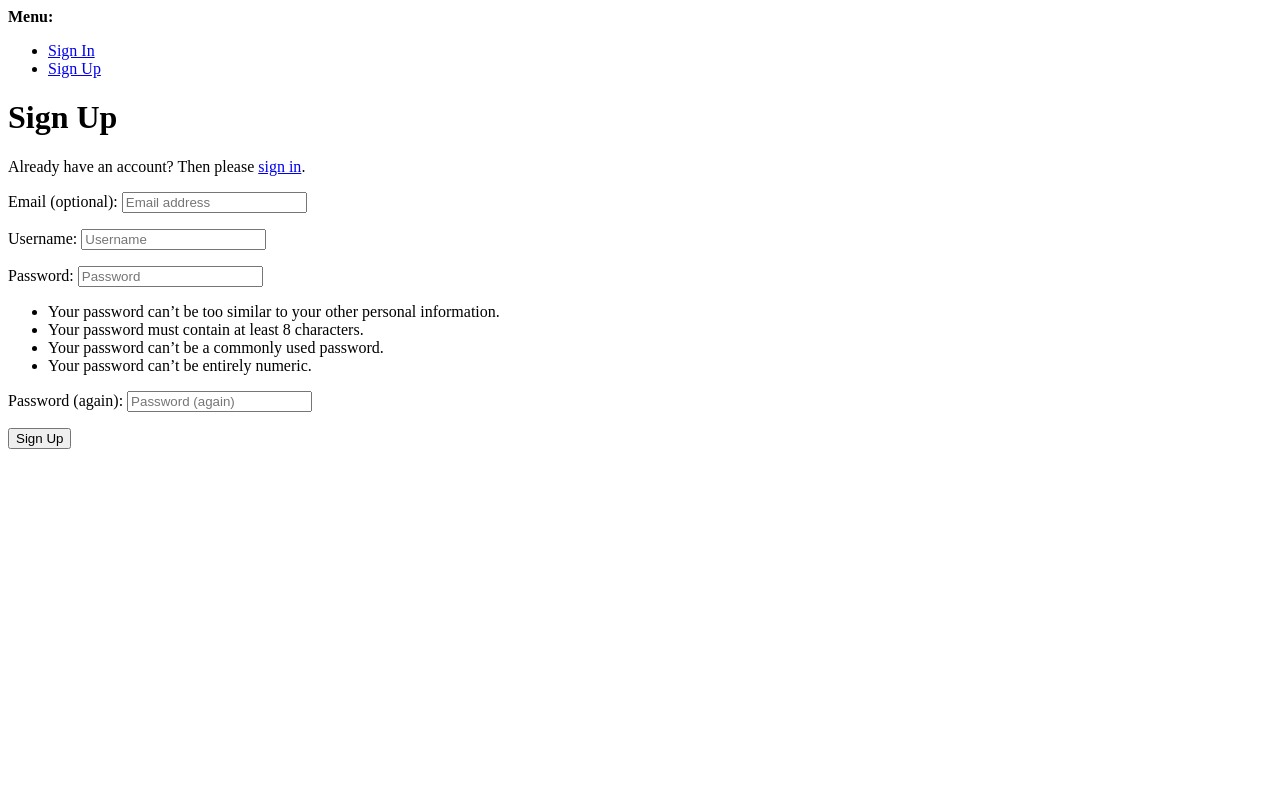
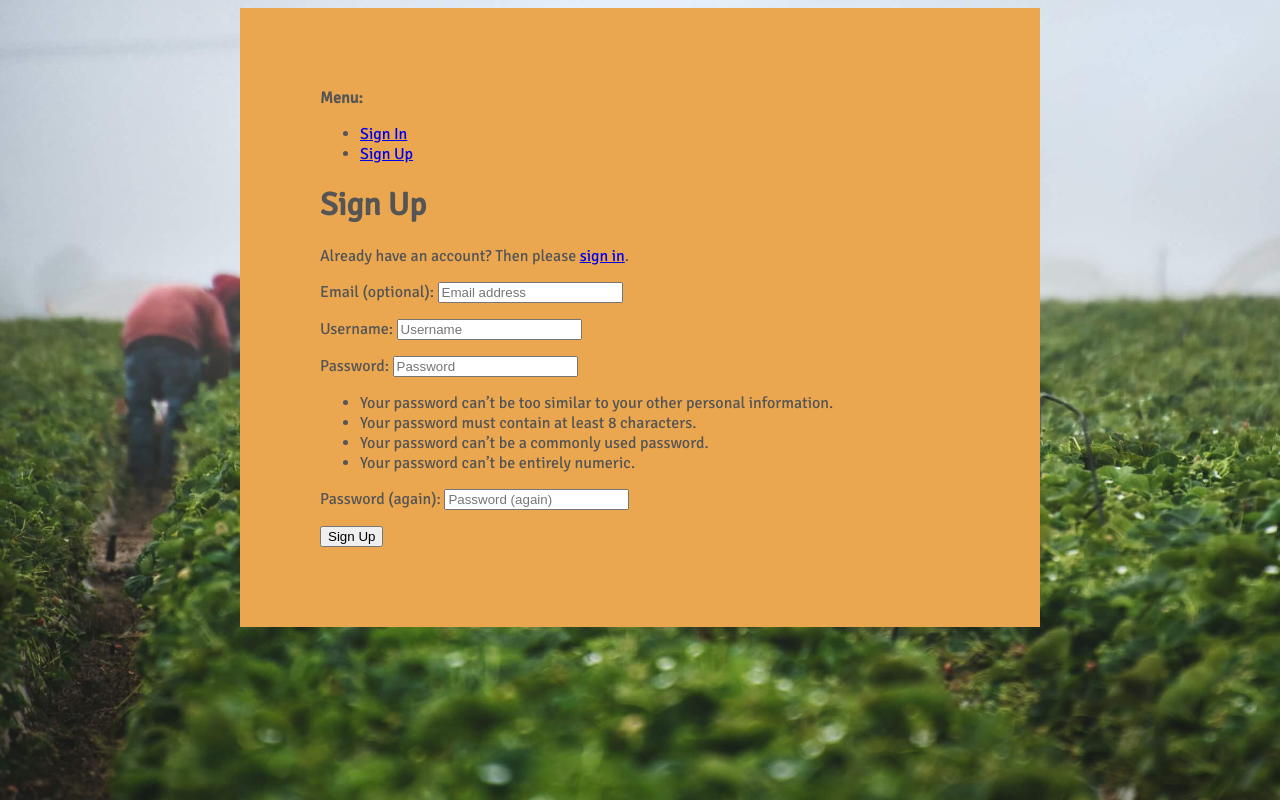
Before and after one commit to Joao4569/farm_fresh_2.0, a Django app: page /accounts/signup/ in a window 1280 px wide. Run offline with Django 5.2, Linux system fonts and the light colour scheme.

Commit message:
style: Update bootstrap to equivalent LTS version and add basic customisation to the standard allauth templates.

```diff
--- a/farm_fresh_v_2_0_project/farm_fresh_v_2_0_project/settings.py
+++ b/farm_fresh_v_2_0_project/farm_fresh_v_2_0_project/settings.py
@@ -79,7 +79,7 @@ TEMPLATES = [
         'APP_DIRS': True,
         'OPTIONS': {
             'context_processors': [
-                # For customising the `allauth` templates
+                # For customizing the `allauth` templates
                 "django.template.context_processors.debug",
                 'django.template.context_processors.request',
                 'django.contrib.auth.context_processors.auth',
--- a/farm_fresh_v_2_0_project/static/css/base.css
+++ b/farm_fresh_v_2_0_project/static/css/base.css
@@ -80,7 +80,8 @@ It will be reused in multiple templates and I think this will be the easiest sol
   color: #eb8909 !important;
 }
 
-.bg-orange {
+.bg-orange,
+#allauth-bg {
   background: #eba74f !important;
 }
 
@@ -179,6 +180,16 @@ input[name="q"]::placeholder {
   overflow-x: hidden;
   overflow-y: auto;
 }
+
+/* Allauth template formatting */
+
+#allauth-bg {
+  width: 50vw;
+  padding: 5rem;
+  margin-left: auto;
+  margin-right: auto;
+}
+
 
 /* Allauth form formatting */
 
--- a/farm_fresh_v_2_0_project/templates/allauth/layouts/base.html
+++ b/farm_fresh_v_2_0_project/templates/allauth/layouts/base.html
@@ -10,9 +10,11 @@
         </title>
         {% block extra_head %}
         {% endblock extra_head %}
+        <link rel="stylesheet" href="../../../static/css/base.css">
     </head>
     <body>
-        {% block body %}
+        <div id="allauth-bg">
+            {% block body %}
             {% if messages %}
                 <div>
                     <strong>{% trans "Messages:" %}</strong>
@@ -82,5 +84,6 @@
         {% endblock body %}
         {% block extra_body %}
         {% endblock extra_body %}
+        </div>
     </body>
 </html>
```
Also changed, not shown: farm_fresh_v_2_0_project/templates/base.html (+4 -11 lines).
